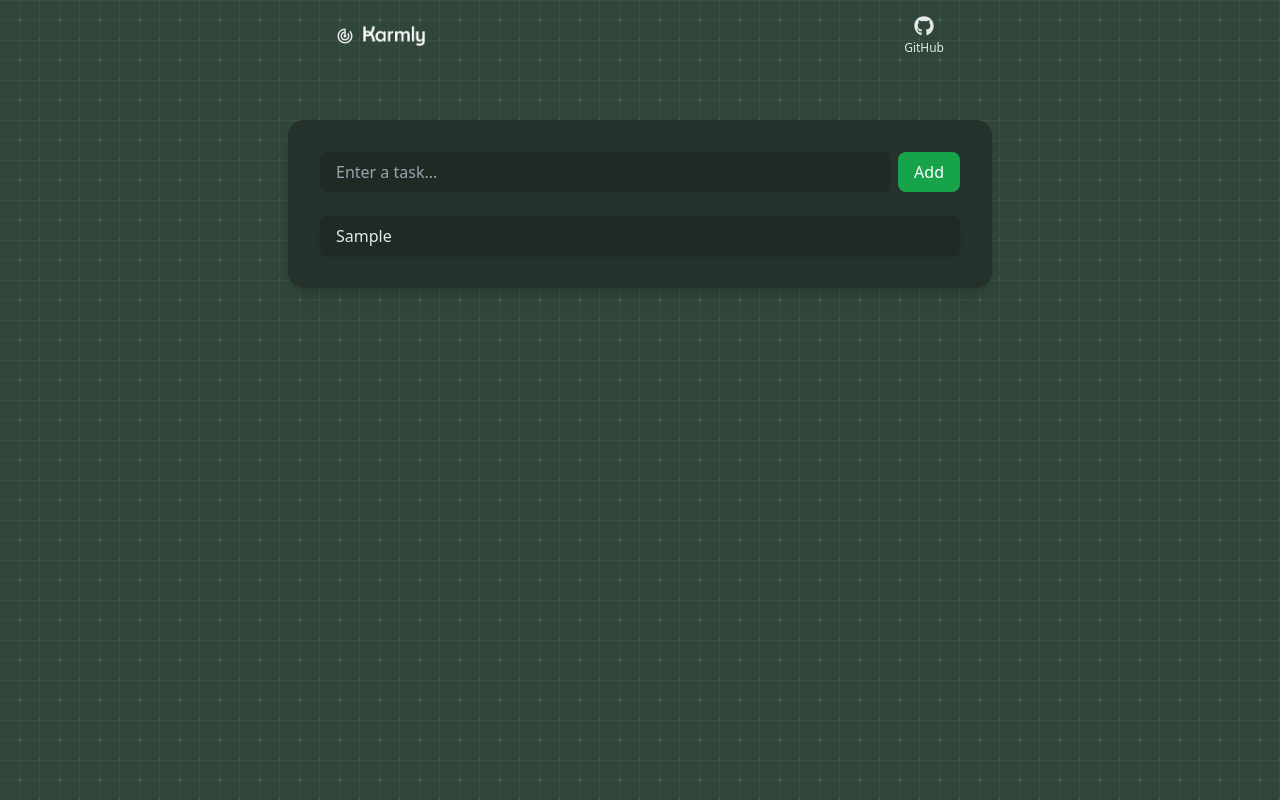
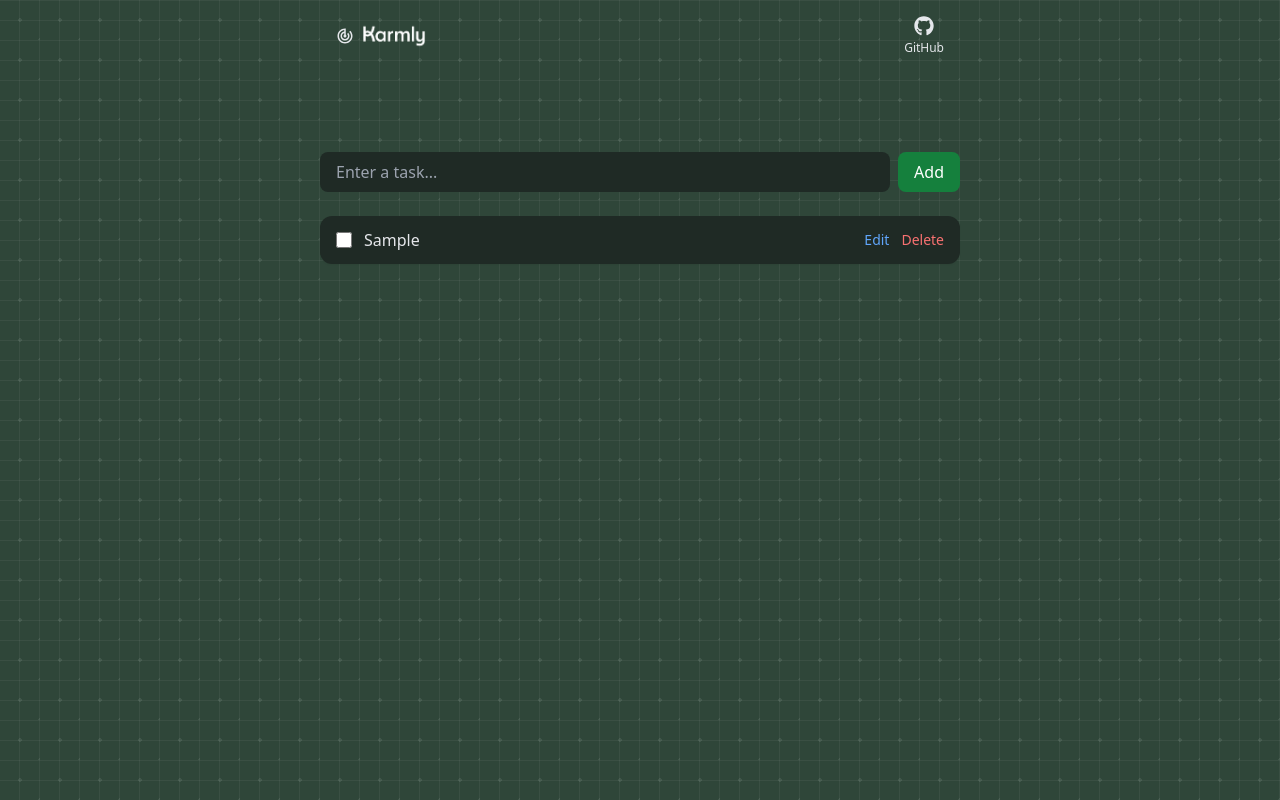
Before and after one commit to rachitk29/fullStackToDo, a React (Vite) app in the folder frontend/: page / in a window 1280 px wide. Both pictures are taken after typing "Sample" into the empty fields and a click on the button "Add". Built offline with nearby package versions, Linux system fonts and the light colour scheme.

Commit message:
fix some bugs

```diff
--- a/frontend/src/App.jsx
+++ b/frontend/src/App.jsx
@@ -9,7 +9,7 @@ function App() {
   useEffect(() => {
     const timer = setTimeout(() => {
       setShowIntro(false);
-    }, 1500);
+    }, 1000);
 
     return () => clearTimeout(timer);
   }, []);
@@ -21,17 +21,17 @@ function App() {
           <motion.div
             key="intro"
             initial={{ opacity: 1 }}
-            exit={{ opacity: 0 }}
-            transition={{ duration: 0.5 }}
+            exit={{ opacity: 1}}
+            transition={{ duration: 1 }}
           >
             <Intro />
           </motion.div>
         ) : (
           <motion.div
             key="app"
-            initial={{ opacity: 0 }}
+            initial={{ opacity: 6}}
             animate={{ opacity: 1 }}
-            transition={{ duration: 0.5 }}
+            transition={{ duration: 1 }}
           >
             <Hero />
           </motion.div>
--- a/frontend/src/components/Intro.jsx
+++ b/frontend/src/components/Intro.jsx
@@ -3,28 +3,23 @@ import { motion } from "framer-motion";
 import logo from "../assets/logo.png";
 
 function Intro({ onFinish }) {
-  // const fullText = "Organize. Focus. Achieve";
-  const fullText = "Do some kaam & be Calm";
+  const fullText = "Do some kaam & be Calm"; // fixed text
   const [displayedText, setDisplayedText] = useState("");
   const [done, setDone] = useState(false);
 
   useEffect(() => {
     let i = 0;
     const typingInterval = setInterval(() => {
-      if (i < fullText.length) {
-        const char = fullText[i];
-        if (char !== undefined) {
-          setDisplayedText((prev) => prev + char);
-        }
       i++;
-      } else {
+      setDisplayedText(fullText.slice(0, i)); // ✅ safer way
+      if (i === fullText.length) {
         clearInterval(typingInterval);
-        setDone(true); // typing finished
+        setDone(true);
       }
     }, 50);
 
     return () => clearInterval(typingInterval);
-  }, []);
+  }, [fullText]);
 
   useEffect(() => {
     if (done && onFinish) {
@@ -35,26 +30,24 @@ function Intro({ onFinish }) {
 
   return (
     <motion.div
-  className="flex flex-col font-semibold items-center justify-center
-             h-[100dvh] w-screen bg-gray-900 text-white overflow-hidden"
+      className="flex flex-col items-center justify-center h-[100dvh] w-screen bg-gray-900 text-white overflow-hidden"
       initial={{ opacity: 1 }}
-  exit={{ opacity: 0 }}
-  transition={{ duration: 0.5 }}
+      exit={{ opacity: 1 }}
     >
       <motion.div
         initial={{ y: 100, opacity: 0 }}
         animate={{ y: 0, opacity: 1 }}
-    transition={{ duration: 0.5, ease: "easeOut" }}
+        exit={{ opacity: 0 }}
+        transition={{ duration: 0.6, ease: "easeOut" }}
         className="flex flex-col items-center"
       >
-    <img src={logo} alt="Karmly Logo" className="w-24 max-w-[150px] h-auto mb-2" />
+        <img src={logo} alt="Karmly Logo" className="w-24 h-auto mb-2" />
         <p className="mt-1 text-sm text-gray-400 min-h-[20px]">
           {displayedText}
           {!done && <span className="animate-pulse">|</span>}
         </p>
       </motion.div>
     </motion.div>
-
   );
 }
 
--- a/frontend/src/components/TaskContainer.jsx
+++ b/frontend/src/components/TaskContainer.jsx
@@ -1,47 +1,139 @@
 import React, { useState } from "react";
+import { motion, AnimatePresence } from "framer-motion";
 
 function TaskContainer() {
   const [tasks, setTasks] = useState([]);
   const [input, setInput] = useState("");
+  const [editingId, setEditingId] = useState(null);
+  const [editText, setEditText] = useState("");
 
+  // Add new task
   const addTask = () => {
     if (input.trim() !== "") {
-      setTasks([...tasks, input]);
+      setTasks([...tasks, { id: Date.now(), text: input, completed: false }]);
       setInput("");
     }
+  };
+
+  // Toggle complete
+  const toggleTask = (id) => {
+    setTasks(
+      tasks.map((task) =>
+        task.id === id ? { ...task, completed: !task.completed } : task
+      )
+    );
+  };
+
+  // Delete task
+  const deleteTask = (id) => {
+    setTasks(tasks.filter((task) => task.id !== id));
+  };
+
+  // Start editing
+  const startEditing = (task) => {
+    setEditingId(task.id);
+    setEditText(task.text);
+  };
+
+  // Save edit
+  const saveEdit = (id) => {
+    if (editText.trim() !== "") {
+      setTasks(
+        tasks.map((task) =>
+          task.id === id ? { ...task, text: editText } : task
+        )
+      );
+    }
+    setEditingId(null);
+    setEditText("");
   };
 
   return (
     <div className="w-full">
       <div className="relative z-10 max-w-3xl w-full mx-auto px-3 sm:px-6 lg:px-8 py-6 sm:py-12 flex flex-col gap-6">
-        <div className="bg-[#24322b] rounded-2xl p-4 sm:p-8 shadow-lg">
-          {/* Input + Add Button */}
+        <div className="p-4 sm:p-8">
+          {/* Input */}
           <div className="flex gap-2 mb-6">
             <input
               type="text"
               value={input}
               onChange={(e) => setInput(e.target.value)}
               placeholder="Enter a task..."
-              className="flex-1 px-4 py-2 rounded-lg bg-[#1f2a25] text-gray-200 placeholder-gray-400 focus:outline-none focus:ring-2 focus:ring-green-400"
+              className="flex-1 px-4 py-2 rounded-lg bg-[#1f2a25] text-gray-200 placeholder-gray-400 focus:outline-none focus:ring-1 focus:ring-green-500"
             />
             <button
               onClick={addTask}
-              className="px-4 py-2 bg-green-600 hover:bg-green-500 rounded-lg text-white font-medium"
+              className="px-4 py-2 bg-green-700 hover:bg-green-600 rounded-lg text-white font-medium transition"
             >
               Add
             </button>
           </div>
 
           {/* Tasks List */}
-          <ul className="space-y-3">
-            {tasks.map((task, index) => (
-              <li
-                key={index}
-                className="px-4 py-2 rounded-lg bg-[#1f2a25] text-gray-200 shadow"
-              >
-                {task}
-              </li>
-            ))}
+          <ul className="space-y-2">
+            <AnimatePresence>
+              {tasks.map((task) => (
+                <motion.li
+                  key={task.id}
+                  initial={{ opacity: 0, y: 10 }}
+                  animate={{ opacity: 1, y: 0 }}
+                  exit={{ opacity: 0, y: -10 }}
+                  transition={{ duration: 0.2 }}
+                  className="flex items-center justify-between px-4 py-3 rounded-xl bg-[#1f2a25] text-gray-200 shadow-sm hover:bg-[#25332d] transition"
+                >
+                  <div className="flex items-center gap-3 flex-1">
+                    <input
+                      type="checkbox"
+                      checked={task.completed}
+                      onChange={() => toggleTask(task.id)}
+                      className="w-4 h-4 accent-green-500"
+                    />
+
+                    {/* Inline editing */}
+                    {editingId === task.id ? (
+                      <input
+                        type="text"
+                        value={editText}
+                        onChange={(e) => setEditText(e.target.value)}
+                        onBlur={() => saveEdit(task.id)}
+                        onKeyDown={(e) => {
+                          if (e.key === "Enter") saveEdit(task.id);
+                        }}
+                        autoFocus
+                        className="bg-transparent border-b border-gray-500 focus:outline-none flex-1"
+                      />
+                    ) : (
+                      <span
+                        className={`${
+                          task.completed
+                            ? "line-through text-gray-500"
+                            : "text-gray-200"
+                        }`}
+                      >
+                        {task.text}
+                      </span>
+                    )}
+                  </div>
+
+                  <div className="flex gap-3 text-sm">
+                    {editingId === task.id ? null : (
+                      <button
+                        onClick={() => startEditing(task)}
+                        className="text-blue-400 hover:text-blue-300 transition"
+                      >
+                        Edit
+                      </button>
+                    )}
+                    <button
+                      onClick={() => deleteTask(task.id)}
+                      className="text-red-400 hover:text-red-300 transition"
+                    >
+                      Delete
+                    </button>
+                  </div>
+                </motion.li>
+              ))}
+            </AnimatePresence>
           </ul>
         </div>
       </div>
```
Also changed, not shown: 1 other file (tests, documents, lock files or other folders). Lines whose indentation alone changed are shown as unchanged.
